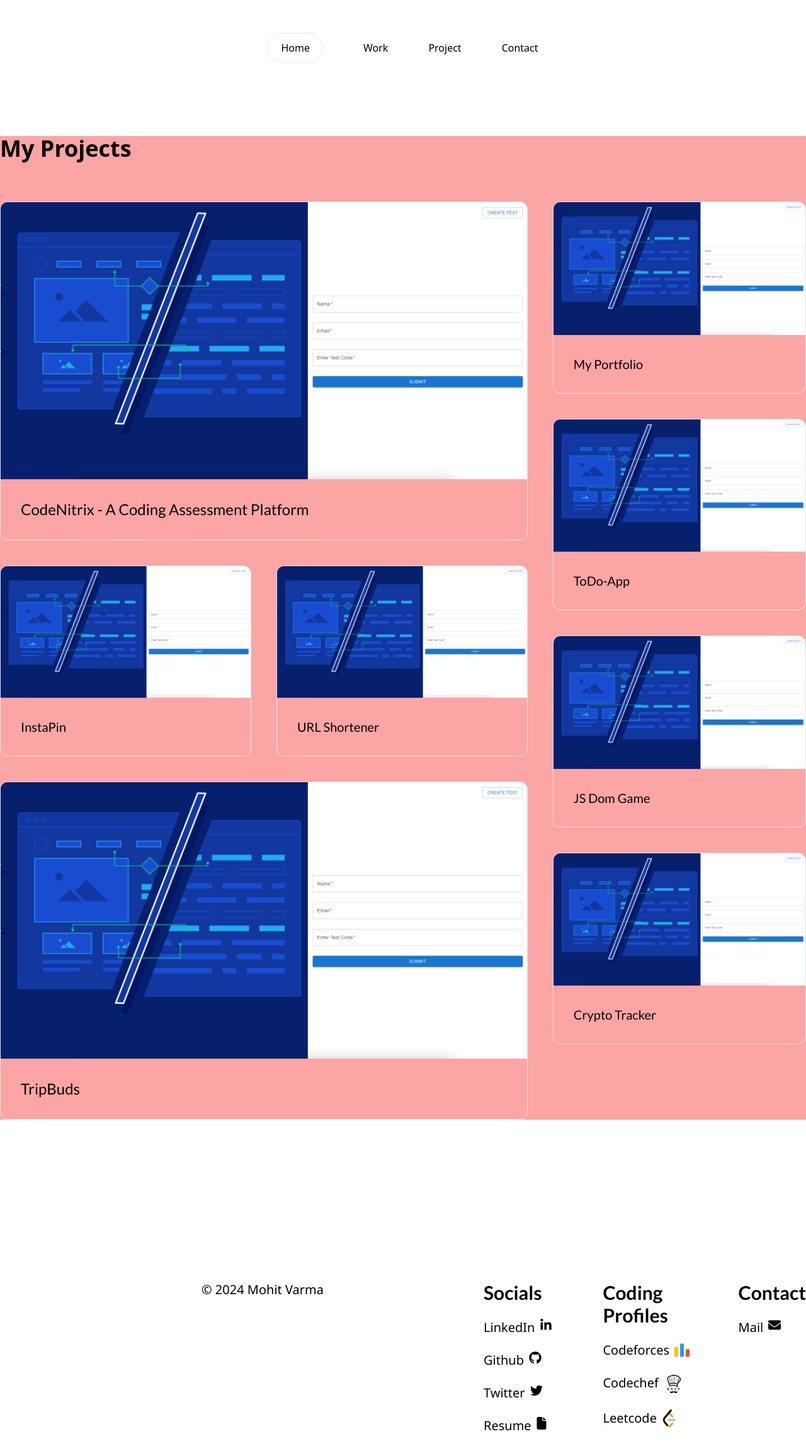
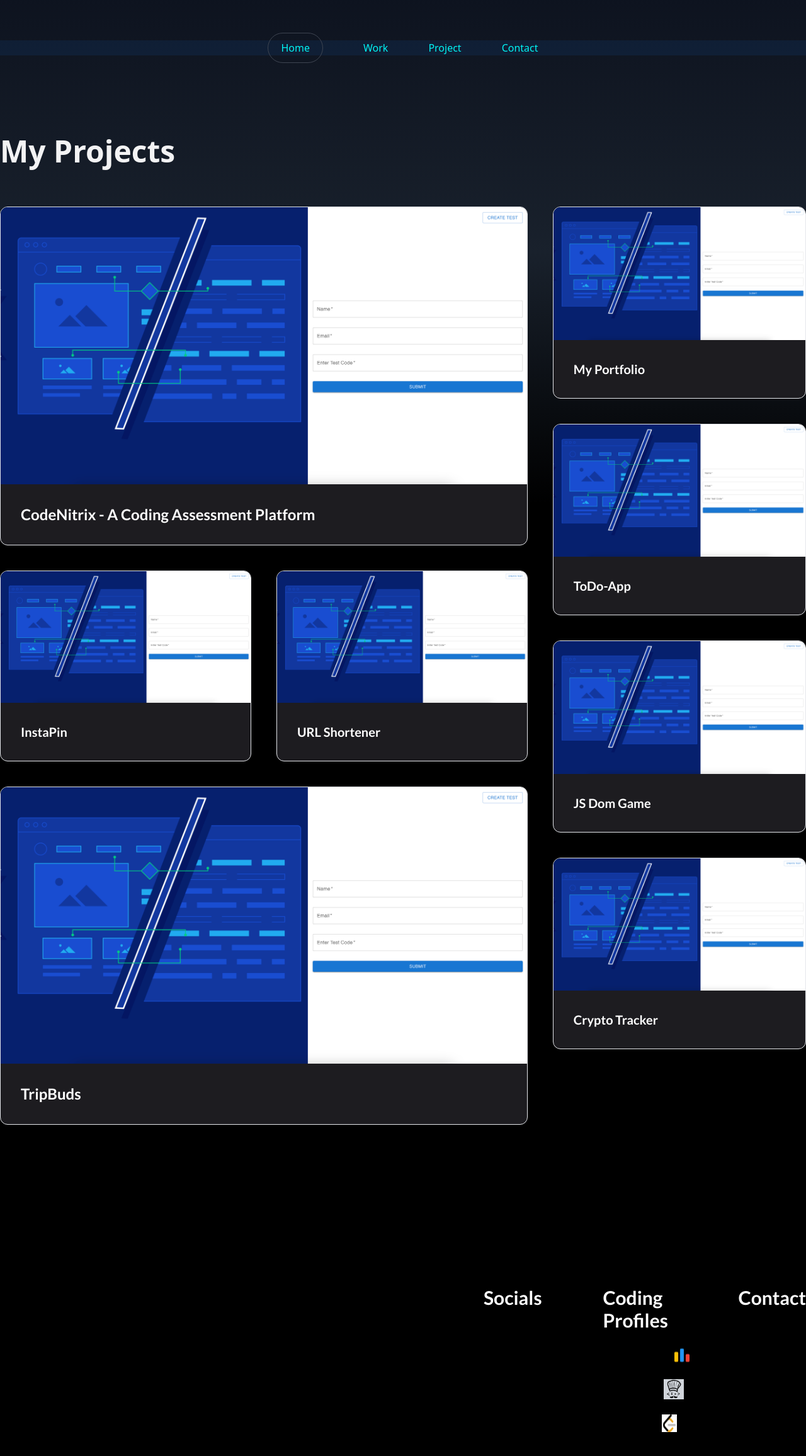
Before and after one commit to n0IQ/Portfolio, a Next.js app: page /projects in a window 1280 px wide. Shown: the top 2312 px of the page at 63% size. Built offline with nearby package versions, Linux system fonts and the light colour scheme; a web font is replaced by a local one.

Commit message:
Changed background color and project section color palette

```diff
--- a/src/app/globals.css
+++ b/src/app/globals.css
@@ -44,12 +44,8 @@
 /* Work Experience */
 
 /* Project Card */
-.big-project-card-container {
-
-}
-
-.small-project-card-container {
-
+.project-card-link-icons {
+  @apply w-8 text-white  mx-2 transform hover:scale-125 duration-300;
 }
 
 /* Project Display Section */
--- a/src/app/layout.tsx
+++ b/src/app/layout.tsx
@@ -19,6 +19,7 @@ export default function RootLayout({
   return (
     <html lang="en">
       <body className="bg-background">
+        <div className="absolute inset-0 bg-gradient-to-b from-gray-900 via-gray-800 to-black opacity-80 h-screen"></div>
         <Navbar />
         <main>{children}</main>
         <Footer />
--- a/src/app/projects/page.tsx
+++ b/src/app/projects/page.tsx
@@ -12,8 +12,8 @@ import {
 
 export default function Projects() {
   return (
-    <div className="mt-32 mx-auto max-w-screen-2xl bg-red-300">
-      <h1 className="text-4xl font-bold font-subHeading-800 mb-16">
+    <div className="mt-32 mx-auto max-w-screen-2xl">
+      <h1 className="text-5xl text-primary opacity-95 font-bold font-subHeading-800 mb-16">
         My Projects
       </h1>
       <div className="flex">
--- a/src/components/Home/Footer.tsx
+++ b/src/components/Home/Footer.tsx
@@ -29,7 +29,7 @@ export default function Footer() {
   return (
     <footer id="footer" className="mt-64 grid grid-cols-5">
       <div className="col-span-3 ml-80">
-        <span className="text-contents text-xl font-content">
+        <span className="text-contents text-xl font-conten">
           {FOOTER_TRADEMARK_SYMBOL + currentDate + FOOTER_TRADEMARK_TEXT}
         </span>
       </div>
@@ -37,40 +37,49 @@ export default function Footer() {
         {/* Social links */}
         <ul>
           <li className="footer-social-header">
-            <span>Socials</span>
+            <span className="text-contents font-bold">Socials</span>
           </li>
           <li className="footer-social-links">
             <a href={LINKEDIN_URL} target="_blank" className="flex">
               <span className="text-contents">LinkedIn</span>
               <FontAwesomeIcon
                 icon={['fab', 'linkedin-in']}
-                className="w-5 ml-2"
+                className="w-5 ml-2 text-contents"
               />
             </a>
           </li>
           <li className="footer-social-links">
             <a href={GITHUB_URL} target="_blank" className="flex">
               <span className="text-contents">Github</span>
-              <FontAwesomeIcon icon={['fab', 'github']} className="w-5 ml-2" />
+              <FontAwesomeIcon
+                icon={['fab', 'github']}
+                className="w-5 ml-2 text-contents"
+              />
             </a>
           </li>
           <li className="footer-social-links">
             <a href={TWITTER_URL} target="_blank" className="flex">
               <span className="text-contents">Twitter</span>
-              <FontAwesomeIcon icon={['fab', 'twitter']} className="w-5 ml-2" />
+              <FontAwesomeIcon
+                icon={['fab', 'twitter']}
+                className="w-5 ml-2 text-contents"
+              />
             </a>
           </li>
           <li className="footer-social-links">
             <a href="" target="_blank" className="flex">
               <span className="text-contents">Resume</span>
-              <FontAwesomeIcon icon={['fas', 'file']} className="w-4 ml-2" />
+              <FontAwesomeIcon
+                icon={['fas', 'file']}
+                className="w-4 ml-2 text-contents"
+              />
             </a>
           </li>
         </ul>
         {/* Coding Profile Links */}
         <ul className="col-span-2">
           <li className="footer-social-header">
-            <span>Coding Profiles</span>
+            <span className="text-contents font-bold">Coding Profiles</span>
           </li>
           <li className="footer-social-links">
             <a
@@ -93,7 +102,7 @@ export default function Footer() {
               className="flex"
             >
               <span className="text-contents">Codechef</span>
-              <img src={CodechefLogo.src} className="ml-2 size-8" />
+              <img src={CodechefLogo.src} className="ml-2 size-8 bg-gray-300" />
               {/* Codechef icon by Icons8 */}
             </a>
           </li>
@@ -107,7 +116,7 @@ export default function Footer() {
               <img
                 src={LeetcodeLogo.src}
                 alt="leetcode-logo"
-                className="ml-2"
+                className="ml-2 bg-white"
               />
             </a>
           </li>
@@ -115,7 +124,7 @@ export default function Footer() {
         {/* Contact Me Links */}
         <ul className="col-span-2">
           <li className="footer-social-header">
-            <span>Contact</span>
+            <span className="text-contents font-bold">Contact</span>
           </li>
           <li className="footer-social-links">
             <a
@@ -126,7 +135,7 @@ export default function Footer() {
               <span className="text-contents">Mail</span>
               <FontAwesomeIcon
                 icon={['fas', 'envelope']}
-                className="w-5 ml-2"
+                className="w-5 ml-2 text-contents"
               />
             </a>
           </li>
--- a/src/components/Home/Navbar.tsx
+++ b/src/components/Home/Navbar.tsx
@@ -3,26 +3,26 @@ import React from 'react';
 export default function Navbar() {
   return (
     <div>
-      <nav>
+      <nav className="bg-[#002D62]">
         <ul className="flex justify-center gap-16 mt-16">
           <li>
-            <a href="/" className="border rounded-full px-5 py-3 bg-FED9B7">
-              <span>Home</span>
+            <a href="/" className="border rounded-full px-5 py-3">
+              <span className="text-[#00FFFF] opacity-95">Home</span>
             </a>
           </li>
           <li>
             <a href="/work-experience">
-              <span>Work</span>
+              <span className="text-[#00FFFF] opacity-95">Work</span>
             </a>
           </li>
           <li>
             <a href="/projects">
-              <span>Project</span>
+              <span className="text-[#00FFFF] opacity-95">Project</span>
             </a>
           </li>
           <li>
             <a href="#footer">
-              <span>Contact</span>
+              <span className="text-[#00FFFF] opacity-95">Contact</span>
             </a>
           </li>
         </ul>
--- a/src/components/Project/ProjectCard.tsx
+++ b/src/components/Project/ProjectCard.tsx
@@ -19,7 +19,7 @@ export default function ProjectCard({
     <div
       className={`${
         isBigCard ? 'max-w-bigCard' : 'max-w-smallCard'
-      } border rounded-xl overflow-hidden relative group`}
+      } bg-projectCardBg border rounded-xl overflow-hidden relative group`}
     >
       <div>
         <Image
@@ -32,9 +32,9 @@ export default function ProjectCard({
       </div>
       <div className="py-8 group-hover:block">
         <h3
-          className={`font-subHeading ${
+          className={`font-subHeading font-bold ${
             isBigCard ? 'text-2xl' : 'text-xl'
-          } px-8`}
+          } text-primary px-8`}
         >
           {project.title}
         </h3>
@@ -47,7 +47,11 @@ export default function ProjectCard({
           >
             {project.title}
           </h3>
-          <p className="text-white font-content max-w-2xl py-5">
+          <p
+            className={`text-white font-content ${
+              isBigCard ? 'text-xl max-w-4xl' : ' text-base'
+            } max-w-2xl py-5`}
+          >
             {project.description}
           </p>
           <a href="">
@@ -64,17 +68,17 @@ export default function ProjectCard({
           <hr className="mt-2" />
 
           <ul className="flex mt-5 -ml-0.5">
-            <li className="w-8 text-white mx-2">
+            <li className="project-card-link-icons">
               <a href={project.githubLink}>
                 <FontAwesomeIcon icon={['fab', 'github']} />
               </a>
             </li>
-            <li className="w-8 text-white mx-2 mt-0.5">
+            <li className="project-card-link-icons mt-0.5">
               <a href={project.youtubeLink}>
                 <FontAwesomeIcon icon={['fab', 'youtube']} />
               </a>
             </li>
-            <li className="w-8 text-white mx-2 mt-1">
+            <li className="project-card-link-icons mt-1">
               <a href={project.projectLink}>
                 <FontAwesomeIcon icon={['fas', 'link']} />
               </a>
--- a/tailwind.config.ts
+++ b/tailwind.config.ts
@@ -14,11 +14,11 @@ const config: Config = {
           'conic-gradient(from 180deg at 50% 50%, var(--tw-gradient-stops))',
       },
       colors: {
-        background: 'white',
-        primary: 'black',
-        secondary: 'black',
-        contents: 'black',
-        links: 'black',
+        background: 'black',
+        primary: 'white',
+        secondary: 'white',
+        links: 'white',
+        projectCardBg: '#1d1c20',
         projectCardHoverBg: '#000000bf',
       },
       fontFamily: {
```
